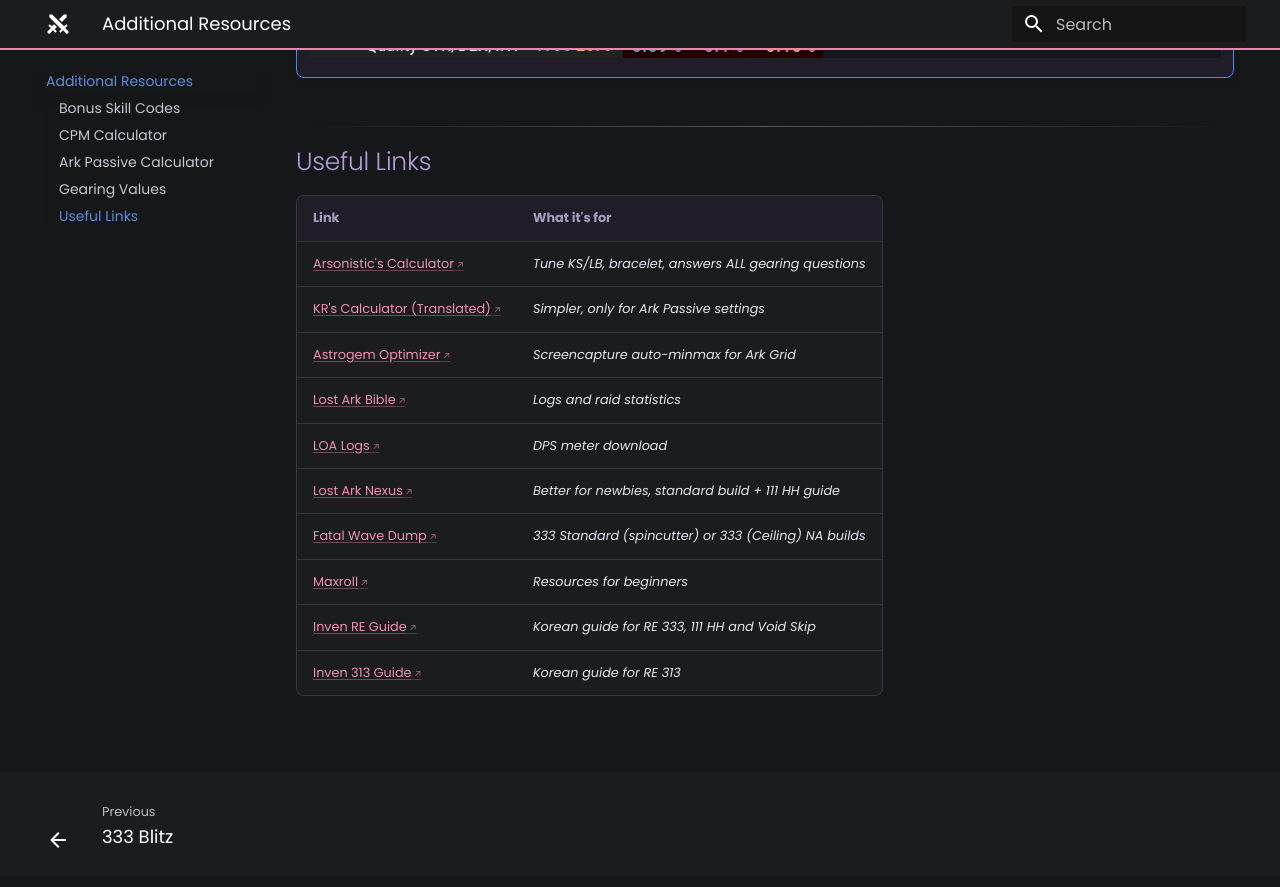
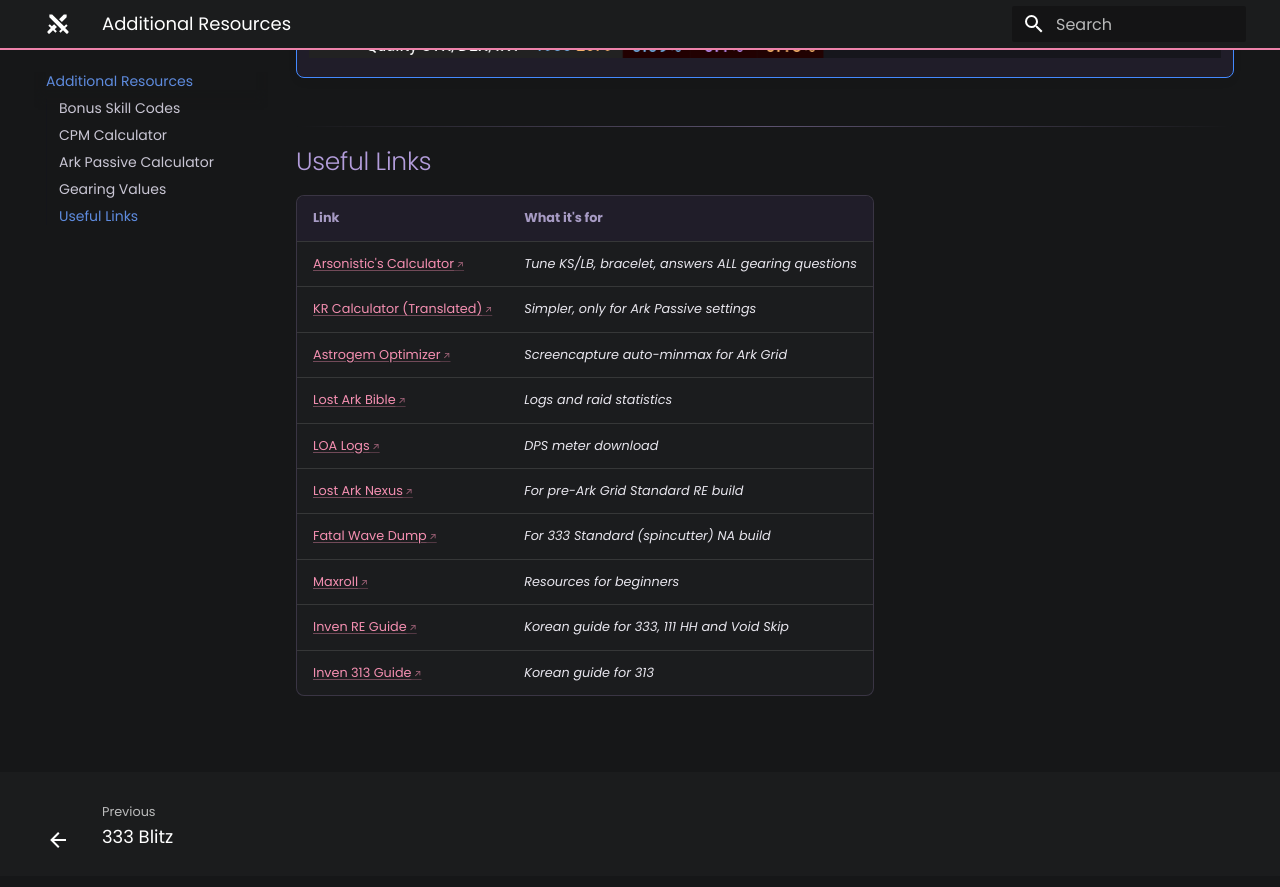
Before and after one commit to interlockme/deathblade, an MkDocs documentation site: the page built from docs/resources.md, in a window 1280 px wide and 900 px high, scrolled down 3923 px. Shown: the top 887 px of the window. Built offline with MkDocs 1.6.1 and Material for MkDocs 9.7.7, drawn with Linux system fonts in a browser that asks for light colours; plug-ins that fetch from the network failed and are left out.

Commit message:
link fixes

```diff
--- a/docs/resources.md
+++ b/docs/resources.md
@@ -525,12 +525,12 @@
 | Link | What it's for |
 |---|---|
 | [Arsonistic's Calculator](https://docs.google.com/spreadsheets/d/1_0J7liyM_yw16pyn6TKlF1YGaIt5n_A9hSoLnT3yTUc/edit?usp=sharing) | *Tune KS/LB, bracelet, answers ALL gearing questions* |
-| [KR's Calculator (Translated)](https://docs.google.com/spreadsheets/d/1RKpzg6sPNe7fuPDudJHAs0qbFukOwSyhMynDOijfoKY/edit?usp=sharing) | *Simpler, only for Ark Passive settings* |
+| [KR Calculator (Translated)](https://docs.google.com/spreadsheets/d/1RKpzg6sPNe7fuPDudJHAs0qbFukOwSyhMynDOijfoKY/edit?usp=sharing) | *Simpler, only for Ark Passive settings* |
 | [Astrogem Optimizer](https://airplaner.github.io/lostark-arkgrid-gem-locator-v2/) | *Screencapture auto-minmax for Ark Grid* |
 | [Lost Ark Bible](https://lostark.bible/) | *Logs and raid statistics* |
 | [LOA Logs](https://github.com/snoww/loa-logs) | *DPS meter download* |
-| [Lost Ark Nexus](https://lostark-nexus-archive.pages.dev/guides/deathblade/) | *Better for newbies, standard build + 111 HH guide* |
-| [Fatal Wave Dump](https://docs.google.com/document/d/1vs1YC_7adaYwtfN9cHO3x2KuMPq6GcKRlGo5vnsN4Lk/edit) | *333 Standard (spincutter) or 333 (Ceiling) NA builds* |
+| [Lost Ark Nexus](https://lostark-nexus-archive.pages.dev/guides/deathblade/) | *For pre-Ark Grid Standard RE build* |
+| [Fatal Wave Dump](https://docs.google.com/document/d/1vs1YC_7adaYwtfN9cHO3x2KuMPq6GcKRlGo5vnsN4Lk/edit) | *For 333 Standard (spincutter) NA build* |
 | [Maxroll](https://maxroll.gg/lost-ark) | *Resources for beginners* |
-| [Inven RE Guide](https://www.inven.co.kr/board/lostark/5497/140080) | *Korean guide for RE 333, 111 HH and Void Skip* |
-| [Inven 313 Guide](https://www.inven.co.kr/board/lostark/5497/171285) | *Korean guide for RE 313* |
+| [Inven RE Guide](https://www.inven.co.kr/board/lostark/5497/140080) | *Korean guide for 333, 111 HH and Void Skip* |
+| [Inven 313 Guide](https://www.inven.co.kr/board/lostark/5497/171285) | *Korean guide for 313* |
```
